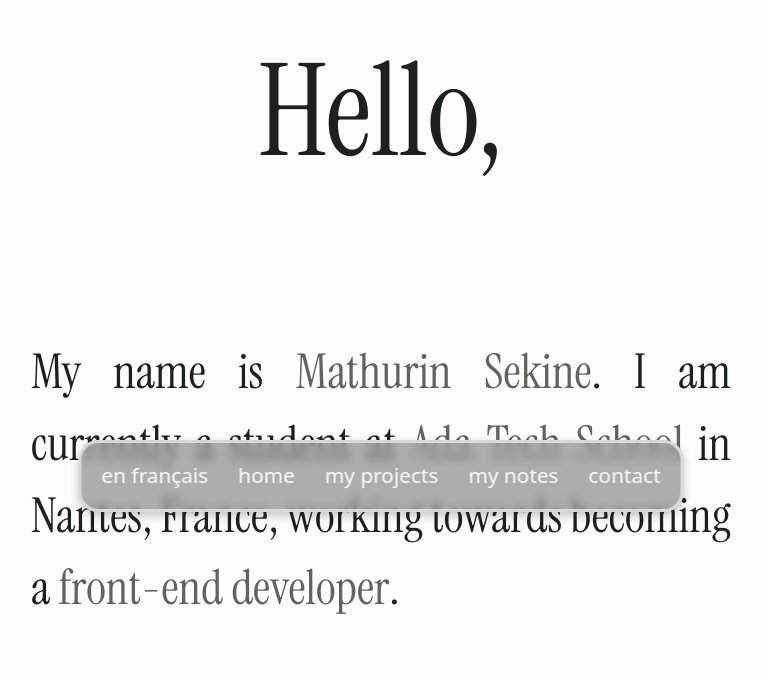
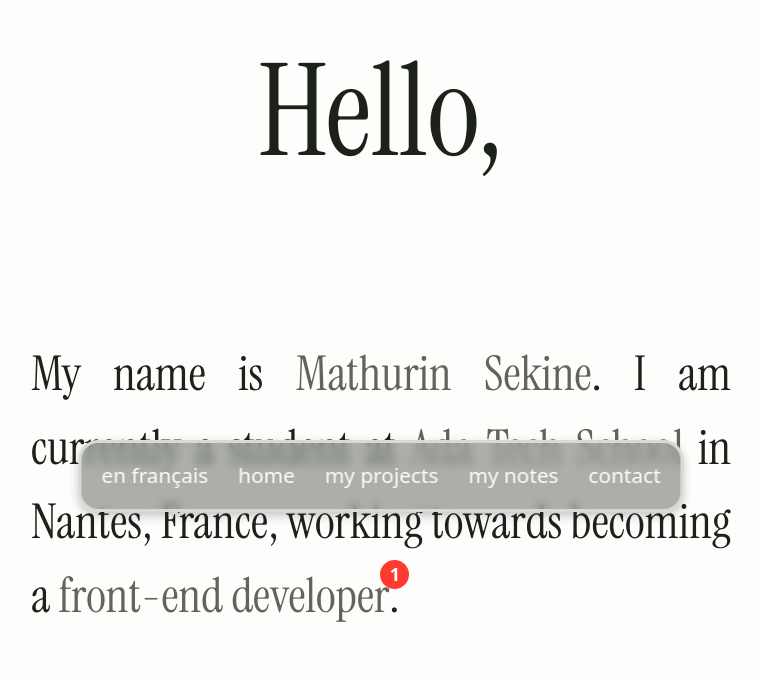
Before and after one commit to lemathurin/portfolio, a Next.js app: page /en in a window 1280 px wide. Shown: the part 272-952 px from the top of the page, without its empty margins (259-1021 px from the left). Built offline with nearby package versions, Linux system fonts and the light colour scheme.

Commit message:
notification label in place

```diff
--- a/messages/en.json
+++ b/messages/en.json
@@ -4,7 +4,8 @@
       "l1": "My name is ",
       "l2": ". I am currently a student at ",
       "l3": " in Nantes, France, working towards becoming a ",
-      "dev": "front-end developer",
+      "dev1": "front-end ",
+      "dev2": "developer",
       "l4": "Since starting to learn to code in 2023, I have worked on ",
       "projects": "multiple projects",
       "l5": ", including an ",
--- a/messages/fr.json
+++ b/messages/fr.json
@@ -4,7 +4,8 @@
       "l1": "Je m'appelle ",
       "l2": ". Je suis actuellement étudiant à ",
       "l3": " à Nantes, en France, en vue de devenir ",
-      "dev": "développeur front-end",
+      "dev1": "développeur ",
+      "dev2": "front-end",
       "l4": "Depuis que j'ai commencé à coder en 2023, j'ai travaillé sur ",
       "projects": "plusieurs projets",
       "l5": ", dont un ",
--- a/src/app/[locale]/components/HomePage.jsx
+++ b/src/app/[locale]/components/HomePage.jsx
@@ -4,7 +4,7 @@ import { useState, useEffect } from "react";
 import { motion, AnimatePresence } from "framer-motion";
 import "../globals.css";
 import HireWindow from "./HireWindow";
-import { FigmaLabel } from "./Labels";
+import { NotificationAlert } from "./Labels";
 
 // import Cursor from "../components/Cursors";
 
@@ -78,29 +78,45 @@ export default function Home(props) {
         </h1>
       </div>
       <div className="max-w-[80%] md:max-w-[500px] lg:max-w-[700px] flex-col justify-start items-start inline-flex gap-12 md:gap-20 lg:gap-40">
-        <div className="font-instrument leading-tight md:leading-snug lg:leading-normal text-justify text-lightMode-text text-3xl md:text-4xl lg:text-5xl">
-          {props.l1}
+        <div className="leading-tight md:leading-snug lg:leading-normal text-justify text-lightMode-text text-3xl md:text-4xl lg:text-5xl">
+          <span className="font-instrument">{props.l1}</span>
           <span
             onMouseEnter={profileEnter}
             onMouseLeave={profileLeave}
-            className="cursor-none hover:underline decoration-dashed text-lightMode-hoveredtext hover:text-lightMode-text transition"
+            className="font-instrument cursor-none hover:underline decoration-dashed text-lightMode-hoveredtext hover:text-lightMode-text transition"
           >
             Mathurin Sekine
           </span>
-          {props.l2}
-          <span className="hover:underline decoration-dashed text-lightMode-hoveredtext hover:text-lightMode-text transition">
+          <span className="font-instrument">{props.l2}</span>
+          <a
+            href="https://adatechschool.fr/"
+            target="_blank"
+            className="font-instrument hover:underline decoration-dashed text-lightMode-hoveredtext hover:text-lightMode-text transition"
+          >
             Ada Tech School
+          </a>
+          <span className="font-instrument">{props.l3}</span>
+          <span
+            onClick={() => setIsOpened("hireWindow")}
+            className="font-instrument cursor-pointer hover:underline decoration-dashed text-lightMode-hoveredtext hover:text-lightMode-text transition"
+          >
+            {props.dev1}
           </span>
-          {props.l3}
-          <div className="w-max inline relative">
+          <div className="w-max inline-flex relative">
             <span
               onClick={() => setIsOpened("hireWindow")}
-              className="hover:underline decoration-dashed text-lightMode-hoveredtext hover:text-lightMode-text transition"
+              className="font-instrument cursor-pointer hover:underline decoration-dashed text-lightMode-hoveredtext hover:text-lightMode-text transition"
             >
-              {props.dev}
+              {props.dev2}
             </span>
+            <div
+              onClick={() => setIsOpened("hireWindow")}
+              className="cursor-pointer absolute top-[-6px] right-[-19px] lg:top-[0px] lg:right-[-20px]"
+            >
+              <NotificationAlert />
+            </div>
           </div>
-          {props.dot}
+          <span className="font-instrument">{props.dot}</span>
         </div>
         <p className="font-instrument leading-tight md:leading-snug lg:leading-normal text-justify text-lightMode-text text-3xl md:text-4xl lg:text-5xl">
           {props.l4}
--- a/src/app/[locale]/components/Labels.jsx
+++ b/src/app/[locale]/components/Labels.jsx
@@ -106,8 +106,8 @@ export function DeleteButtonLabel(props) {
 
 export function NotificationAlert() {
   return (
-    <div className="h-[2.25rem] w-[2.25rem] flex flex-col justify-center items-center bg-[#FF3A30] rounded-full font-inter text-xs text-white">
-      <p>1</p>
+    <div className="h-[1.5rem] w-[1.5rem] md:h-[1.8rem] md:w-[1.8rem] flex flex-col justify-center items-center bg-[#FF3A30] rounded-full">
+      <p className="text-base md:text-lg font-semibold text-white">1</p>
     </div>
   );
 }
--- a/src/app/[locale]/page.js
+++ b/src/app/[locale]/page.js
@@ -10,7 +10,8 @@ export default function Home() {
       l1={t("l1")}
       l2={t("l2")}
       l3={t("l3")}
-      dev={t("dev")}
+      dev1={t("dev1")}
+      dev2={t("dev2")}
       l4={t("l4")}
       projects={t("projects")}
       l5={t("l5")}
```
